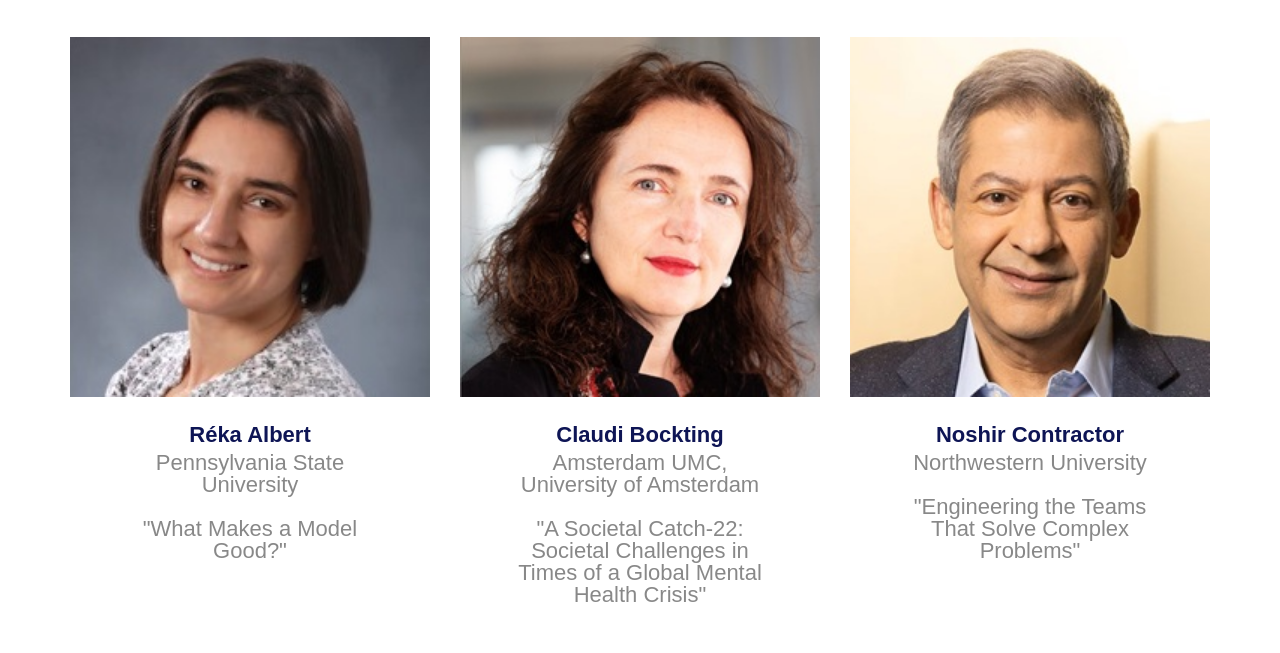
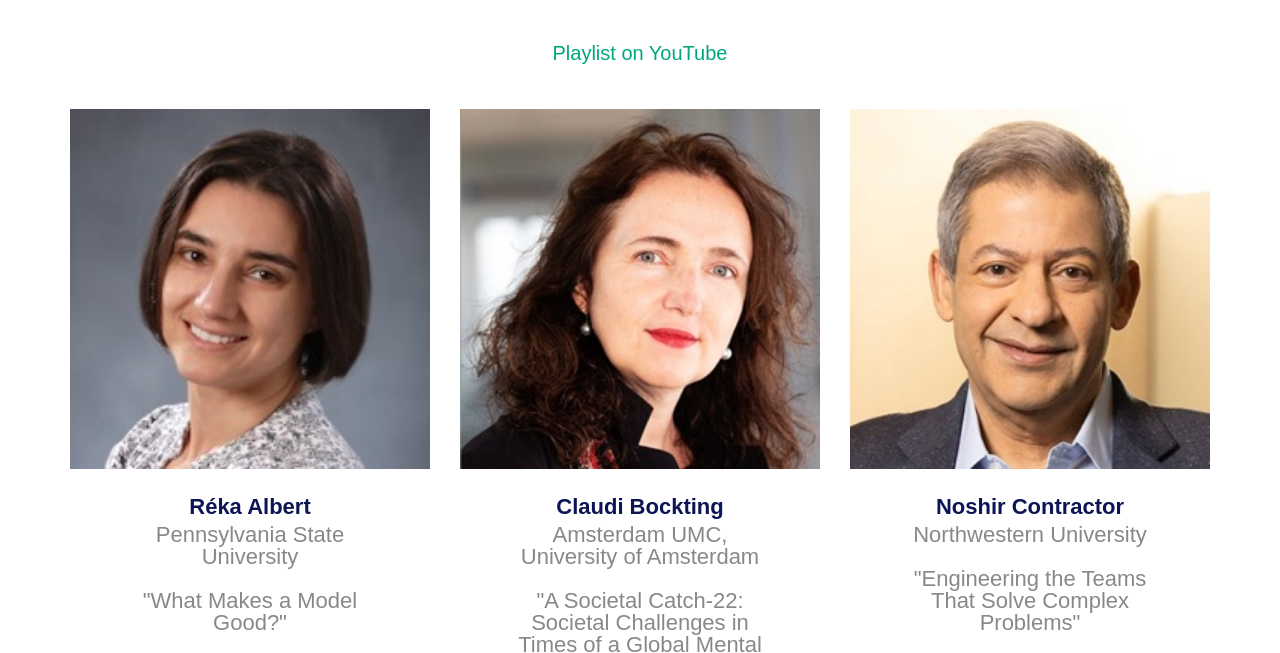
Before and after one commit to ccs2026/ccs2026.github.io, a plain HTML site: page speakers.html in a window 1280 px wide. Shown: the part 164-817 px from the top of the page. Drawn offline with Linux system fonts and the light colour scheme.

Commit message:
Update speakers.html

```diff
--- a/speakers.html
+++ b/speakers.html
@@ -43,6 +43,11 @@
                     <div class="section-title">
                         <h2>Keynote Speakers</h2>
                     </div>
+                <div class="col-md-12">
+                    <div class="section-title">
+                        <h4><a href="https://www.youtube.com/playlist?list=PLUx7aVEGoz7g" target="_blank">Playlist on YouTube</a></h4>
+                    </div>
+                </div>
                 </div>
             </div>
 
```
